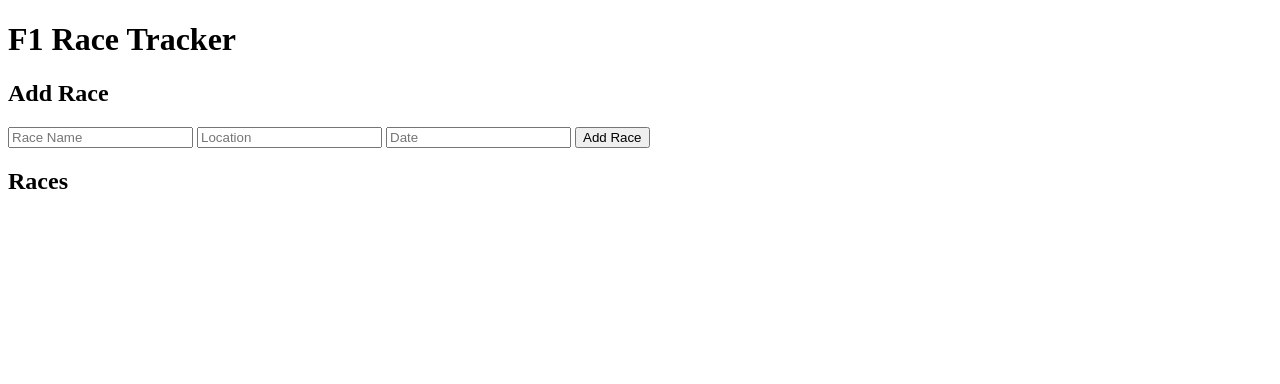
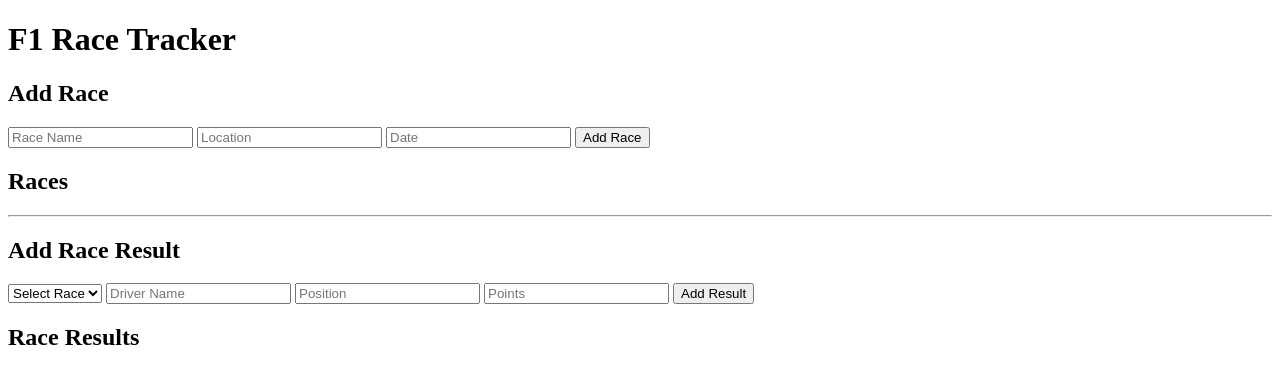
Before and after one commit to philipcullen93/WSAA_Project, a Flask app: page / in a window 1280 px wide. Shown: the top 384 px of the page. Run offline with Flask 3, Linux system fonts and the light colour scheme; data that the repository does not hold is empty.

Commit message:
Added frontend validation for race results. Races now appear under the race title and can no longer add duplicate results.

```diff
--- a/f1_race_tracker/static/script.js
+++ b/f1_race_tracker/static/script.js
@@ -1,45 +1,52 @@
-// API URL for the races endpoint
+// API endpoints for races and results
 const racesApiUrl = "/races";
+const resultsApiUrl = "/results";
 
-// Get references to the form and race list elements
+// Get references to race form elements
 const raceForm = document.getElementById("raceForm");
 const raceList = document.getElementById("raceList");
+
+// Get references to result form elements
+const resultForm = document.getElementById("resultForm");
+const resultList = document.getElementById("resultList");
+const raceIdDropdown = document.getElementById("raceId");
+
 
 // Fetch all races from the Flask API and display them
 function loadRaces() {
     fetch(racesApiUrl)
         .then(response => response.json())
         .then(races => {
-            // Clear the current list before adding updated data
+            // Clear existing race list before rebuilding it
             raceList.innerHTML = "";
 
-            // Add each race to the list
+            // Clear and rebuild dropdown used when adding race results
+            raceIdDropdown.innerHTML = '<option value="">Select Race</option>';
+
             races.forEach(race => {
                 const listItem = document.createElement("li");
 
-                // Create text showing race details
+                // Display race details
                 const raceText = document.createElement("span");
                 raceText.textContent = `${race.name} - ${race.location} - ${race.date}`;
 
-                // Create edit button
+                // Edit button fills the race form with existing data
                 const editButton = document.createElement("button");
                 editButton.textContent = "Edit";
 
-                // Fill the form with this race's data when editing
                 editButton.onclick = function() {
                     document.getElementById("name").value = race.name;
                     document.getElementById("location").value = race.location;
                     document.getElementById("date").value = race.date;
 
-                    // Store the race ID so the form knows it is editing
+                    // Store race ID so the form knows it should update, not create
                     raceForm.setAttribute("data-edit-id", race.id);
                 };
 
-                // Create delete button
+                // Delete button removes the race using the API
                 const deleteButton = document.createElement("button");
                 deleteButton.textContent = "Delete";
 
-                // Delete this race using the API
                 deleteButton.onclick = function() {
                     fetch(`${racesApiUrl}/${race.id}`, {
                         method: "DELETE"
@@ -48,23 +55,29 @@ function loadRaces() {
                     .then(data => {
                         console.log(data);
 
-                        // Reload list after deletion
+                        // Reload both lists because deleting a race may also affect results
                         loadRaces();
+                        loadResults();
                     })
                     .catch(error => {
                         console.error("Error deleting race:", error);
                     });
                 };
 
-                // Add text and buttons to the list item
+                // Add race text and buttons to the page
                 listItem.appendChild(raceText);
                 listItem.appendChild(document.createTextNode(" "));
                 listItem.appendChild(editButton);
                 listItem.appendChild(document.createTextNode(" "));
                 listItem.appendChild(deleteButton);
 
-                // Add the list item to the page
                 raceList.appendChild(listItem);
+
+                // Add race to dropdown so results can be linked to a race
+                const option = document.createElement("option");
+                option.value = race.id;
+                option.textContent = race.name;
+                raceIdDropdown.appendChild(option);
             });
         })
         .catch(error => {
@@ -72,22 +85,64 @@ function loadRaces() {
         });
 }
 
+
+// Fetch all race results from the Flask API and group them by race
+function loadResults() {
+    Promise.all([
+        fetch(resultsApiUrl).then(response => response.json()),
+        fetch(racesApiUrl).then(response => response.json())
+    ])
+    .then(([results, races]) => {
+        // Clear existing results before rebuilding list
+        resultList.innerHTML = "";
+
+        races.forEach(race => {
+            // Get all results linked to the current race
+            const raceResults = results.filter(result => result.race_id === race.id);
+
+            // Only display races that have at least one result
+            if (raceResults.length > 0) {
+                // Create race title above its results
+                const raceHeader = document.createElement("h3");
+                raceHeader.textContent = race.name;
+                resultList.appendChild(raceHeader);
+
+                // Create a nested list for this race's results
+                const raceResultList = document.createElement("ul");
+
+                raceResults.forEach(result => {
+                    const listItem = document.createElement("li");
+
+                    // Display result details under the race title
+                    listItem.textContent =
+                        `${result.driver_name} - Position ${result.position} - ${result.points} points`;
+
+                    raceResultList.appendChild(listItem);
+                });
+
+                resultList.appendChild(raceResultList);
+            }
+        });
+    })
+    .catch(error => {
+        console.error("Error loading results:", error);
+    });
+}
+
 // Handle form submission for adding or editing a race
 raceForm.addEventListener("submit", function(event) {
-    // Stop the page from refreshing
     event.preventDefault();
 
-    // Get values from the input fields
     const raceData = {
         name: document.getElementById("name").value,
         location: document.getElementById("location").value,
         date: document.getElementById("date").value
     };
 
-    // Check whether the form is in edit mode
+    // Check if the form is editing an existing race
     const editId = raceForm.getAttribute("data-edit-id");
 
-    // If editing, use PUT /races/id. Otherwise, use POST /races.
+    // Use PUT if editing, otherwise use POST to create a new race
     const url = editId ? `${racesApiUrl}/${editId}` : racesApiUrl;
     const method = editId ? "PUT" : "POST";
 
@@ -102,17 +157,80 @@ raceForm.addEventListener("submit", function(event) {
     .then(data => {
         console.log(data);
 
-        // Clear the form and remove edit mode
+        // Reset form and remove edit mode
         raceForm.reset();
         raceForm.removeAttribute("data-edit-id");
 
-        // Reload the list so the latest data appears
+        // Reload data shown on page
         loadRaces();
+        loadResults();
     })
     .catch(error => {
         console.error("Error saving race:", error);
     });
 });
 
-// Load races as soon as the page opens
+
+// Handle form submission for adding a race result
+resultForm.addEventListener("submit", function(event) {
+    event.preventDefault();
+
+    const resultData = {
+        race_id: Number(document.getElementById("raceId").value),
+        driver_name: document.getElementById("driverName").value,
+        position: Number(document.getElementById("position").value),
+        points: Number(document.getElementById("points").value)
+    };
+
+    // Extra validation in JavaScript before sending data to Flask
+    if (resultData.position < 1) {
+        alert("Position must be 1 or higher.");
+        return;
+    }
+
+    if (resultData.points < 0) {
+        alert("Points cannot be negative.");
+        return;
+    }
+
+    // Check existing results before adding a new one
+    fetch(resultsApiUrl)
+        .then(response => response.json())
+        .then(existingResults => {
+            const duplicatePosition = existingResults.some(result =>
+                result.race_id === resultData.race_id &&
+                result.position === resultData.position
+            );
+
+            if (duplicatePosition) {
+                alert("This position has already been entered for this race.");
+                return;
+            }
+
+            fetch(resultsApiUrl, {
+                method: "POST",
+                headers: {
+                    "Content-Type": "application/json"
+                },
+                body: JSON.stringify(resultData)
+            })
+            .then(response => response.json())
+            .then(data => {
+                console.log(data);
+
+                resultForm.reset();
+                loadResults();
+            })
+            .catch(error => {
+                console.error("Error adding result:", error);
+            });
+        })
+        .catch(error => {
+            console.error("Error checking existing results:", error);
+        });
+});
+
+
+// Load existing data when the page first opens
 loadRaces();
+loadResults();
--- a/f1_race_tracker/templates/index.html
+++ b/f1_race_tracker/templates/index.html
@@ -20,6 +20,26 @@
     <h2>Races</h2>
     <ul id="raceList"></ul>
 
+    <hr>
+
+    <!-- Form to add a new result -->
+    <h2>Add Race Result</h2>
+    <form id="resultForm">
+        <select id="raceId" required>
+            <option value="">Select Race</option>
+        </select>
+
+        <input type="text" id="driverName" placeholder="Driver Name" required>
+        <input type="number" id="position" placeholder="Position" min="1" required>
+        <input type="number" id="points" placeholder="Points" min="0" required>
+
+        <button type="submit">Add Result</button>
+    </form>
+
+    <!-- Display results -->
+    <h2>Race Results</h2>
+    <ul id="resultList"></ul>
+
     <!-- Link to JavaScript -->
     <script src="{{ url_for('static', filename='script.js') }}"></script>
 
```
